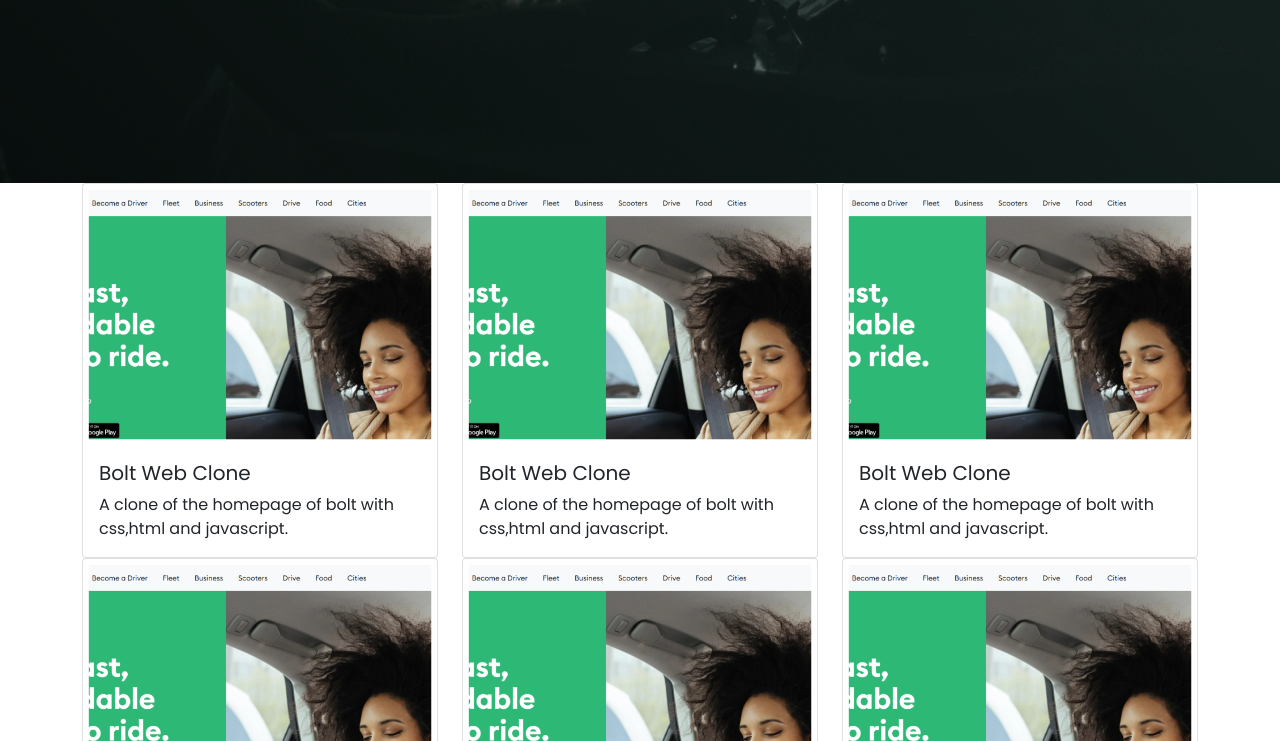
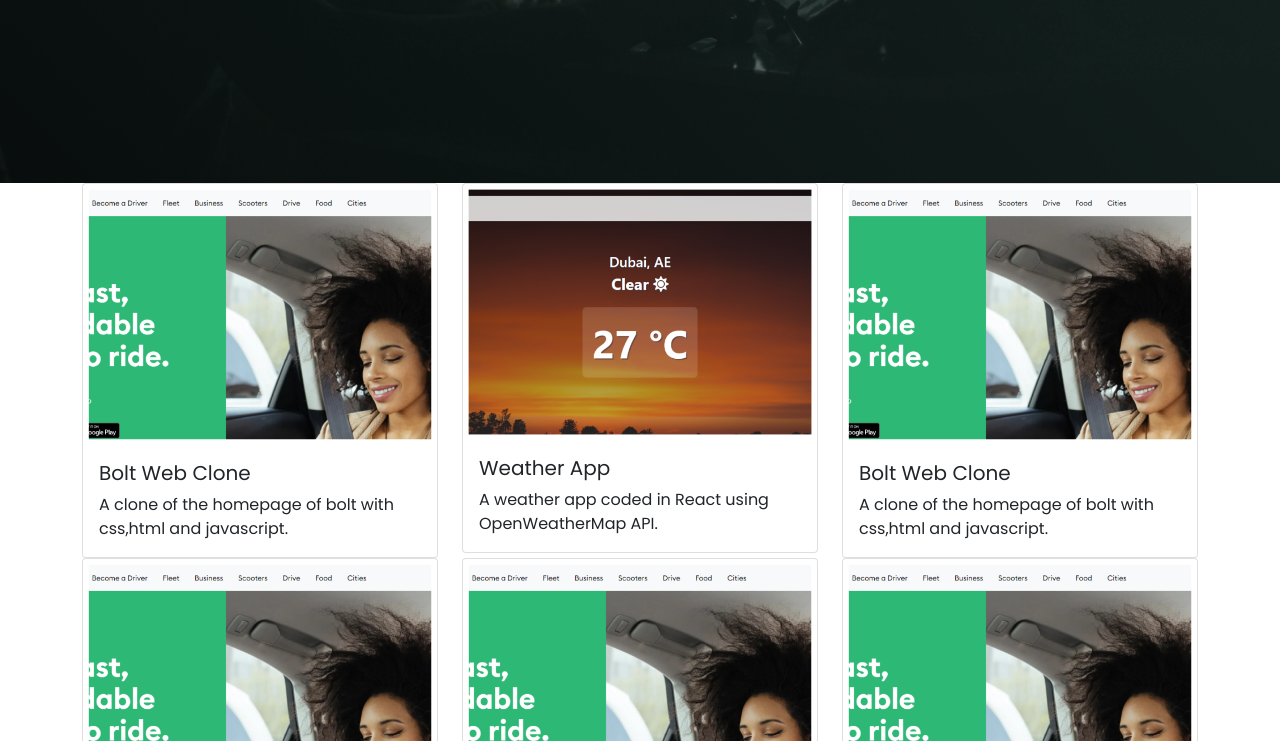
Before and after one commit to baabashinelle/dcit205-bootstrap-assignment, a plain HTML site: page projects.html in a window 1280 px wide. Shown: the part 617-1358 px from the top of the page. Drawn offline with Linux system fonts and the light colour scheme; a web font is replaced by a local one.

Commit message:
edit projects cards

```diff
--- a/projects.html
+++ b/projects.html
@@ -80,10 +80,10 @@
                 </div>
                 <div class="col">
                     <div class="card">
-                      <img src="/images/bolt.png" class="card-img-top" alt="Project">
+                      <img src="/images/weatherapp.png" class="card-img-top" alt="Project">
                       <div class="card-body">
-                        <h5 class="card-title">Bolt Web Clone</h5>
-                        <p class="card-text">A clone of the homepage of bolt with css,html and javascript.</p>
+                        <h5 class="card-title">Weather App</h5>
+                        <p class="card-text">A weather app coded in React using OpenWeatherMap API.</p>
                       </div>
                     </div>
                 </div>
```
